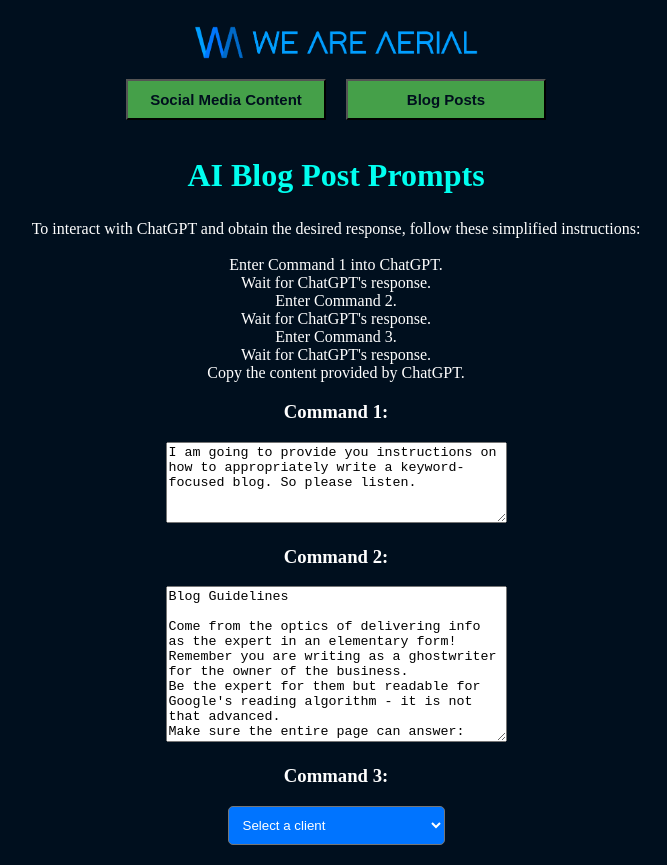
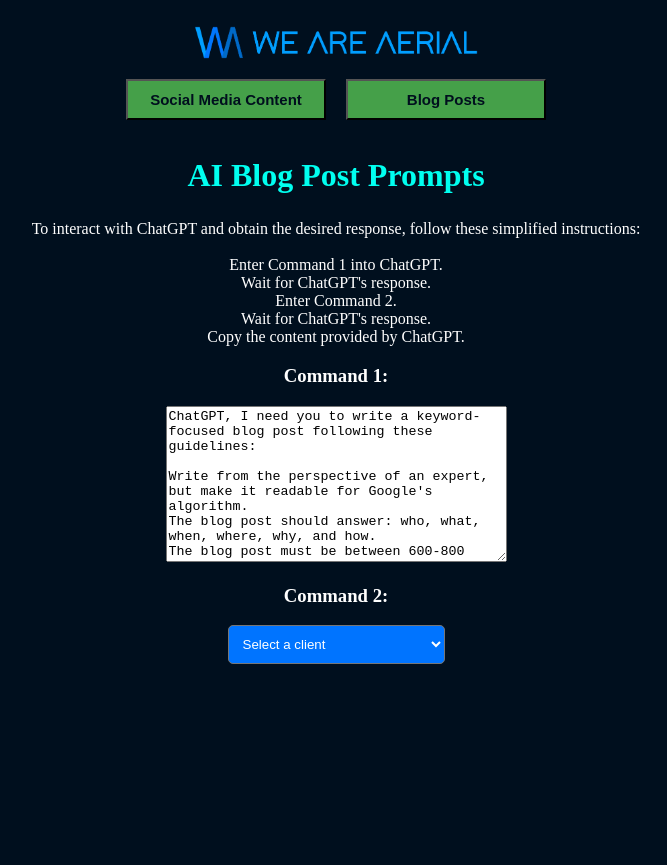
Before and after one commit to weareaerial-chaz/client-post-prompts, a React (Create React App) app: page / in a window 1280 px wide. Both pictures are taken after a click on the button "Blog Posts". Shown: the whole page, without its empty margins (304-971 px from the left). After the commit the page ends 800 px from the top, so only its background shows below. Built offline with nearby package versions, Linux system fonts and the light colour scheme.

Commit message:
blog prompt change

```diff
--- a/src/BlogPrompts.js
+++ b/src/BlogPrompts.js
@@ -81,80 +81,45 @@
 <li>Wait for ChatGPT's response.</li>
 <li>Enter Command 2.</li>
 <li>Wait for ChatGPT's response.</li>
-<li>Enter Command 3.</li>
-<li>Wait for ChatGPT's response.</li>
 <li>Copy the content provided by ChatGPT.</li></p></section>
-      <section>
-<h3>Command 1:</h3>
-<textarea
-  readOnly
-  rows={5}
-  cols={40}
-  value={`I am going to provide you instructions on how to appropriately write a keyword-focused blog. So please listen.`}
-/></section>
+
 
       <section>
-        <h3>Command 2:</h3>
+        <h3>Command 1:</h3>
 
         <textarea
   readOnly
           rows={10}
   cols={40}
-  value={`Blog Guidelines
+  value={`ChatGPT, I need you to write a keyword-focused blog post following these guidelines:
 
-Come from the optics of delivering info as the expert in an elementary form!
-Remember you are writing as a ghostwriter for the owner of the business.
-Be the expert for them but readable for Google's reading algorithm - it is not that advanced.
-Make sure the entire page can answer: who, what, when, where, why, and how.
-Minimum 600-800 words (does not have to be 800).
-
-IMPORTANT:
-Title of Blog needs to include Keyword.
-Should be a variant of a question and/or answer.
-
-Examples:
-
-Keyword: auto shop
-Location: Denver
-Search Engine question typed in by user: best Honda auto shop near me
-Blog title idea: Looking for the best auto shop in Denver?
-However, the intro paragraph you will talk about Honda.
-
-Keyword: accident lawyer
-Location: Denver
-Search Engine question typed in by user: What to do when you get in a car accident?
-Blog title idea: Research the best lawyers in Denver immediately after a car accident.
-
-Blog Layout:
+Write from the perspective of an expert, but make it readable for Google's algorithm.
+The blog post should answer: who, what, when, where, why, and how.
+The blog post must be between 600-800 words.
+The blog title should include the keyword and should be a variant of a question and/or answer.
+The blog layout should be as follows:
 Blog Title
-
 Paragraph #1
-
 Title of Paragraph #2
-
 Paragraph #2
-
-Title of Paragraph #3: This title should reflect value propositions of the keywords
-
-Paragraph #3: Write a 2-3 sentence snapshot of 3 value propositions of the keywords. List the 3 value propositions of the keywords in bullet points. Each bullet point should be 1-3 sentences long. Always include bullet points no exceptions.
-
+Title of Paragraph #3 (should reflect value propositions of the keywords)
+Paragraph #3 (2-3 sentence snapshot of 3 value propositions of the keywords in bullet points)
 Title of Closing Paragraph #4
-
 Closing Paragraph #4
-
-Call to Action Closing Sentence: 1-2 sentences, include keyword, name of business, and phone number.
-
-Instructions to ChatGPT:
-Do not use titles like Value Propositions or Paragraph Title, Introduction, Conclusion, Closing Paragraph, or anything like this.  Titles should be unique and related to the company or topic. Only include title and text in your response that the consumer should see. When listing a phone number in the post, insert the text "[INSERT PHONE NUMBER HERE]" in parenthesis where the phone number should go.  When listing a phone number in the post, insert the text "[INSERT URL HERE]" in parenthesis where the phone number should go. Do not link to outside websites.  Do not assume any information about the products or services that are provided unless specified in the given keywords.  Follow all instructions precisely.
-
-Do not give me a brief summary of this information i just provided you.  Just acknowledge if you understand.`}
+Call to Action Closing Sentence (1-2 sentences, include keyword, name of business, and phone number)
+Do not use generic titles like 'Value Propositions', 'Paragraph Title', 'Introduction', 'Conclusion', 'Closing Paragraph', etc. Titles should be unique and related to the company or topic.  Do not mention these words in any sentence or title.
+When listing a phone number in the post, insert the text '[INSERT PHONE NUMBER HERE]' where the phone number should go. When listing a URL in the post, insert the text '[INSERT URL HERE]' where the URL should go.
+Do not link to outside websites.
+Do not assume any information about the products or services that are provided unless specified in the given keywords.
+Follow all these instructions precisely.
+Please acknowledge if you understand these instructions.`}
 />
 
 
 
 </section>
 
-      <h3>Command 3:</h3>
+      <h3>Command 2:</h3>
       <div className="dropdown-container">
         <select className="dropdown" onChange={handleClientChange}>
           <option value="">Select a client</option>
```
